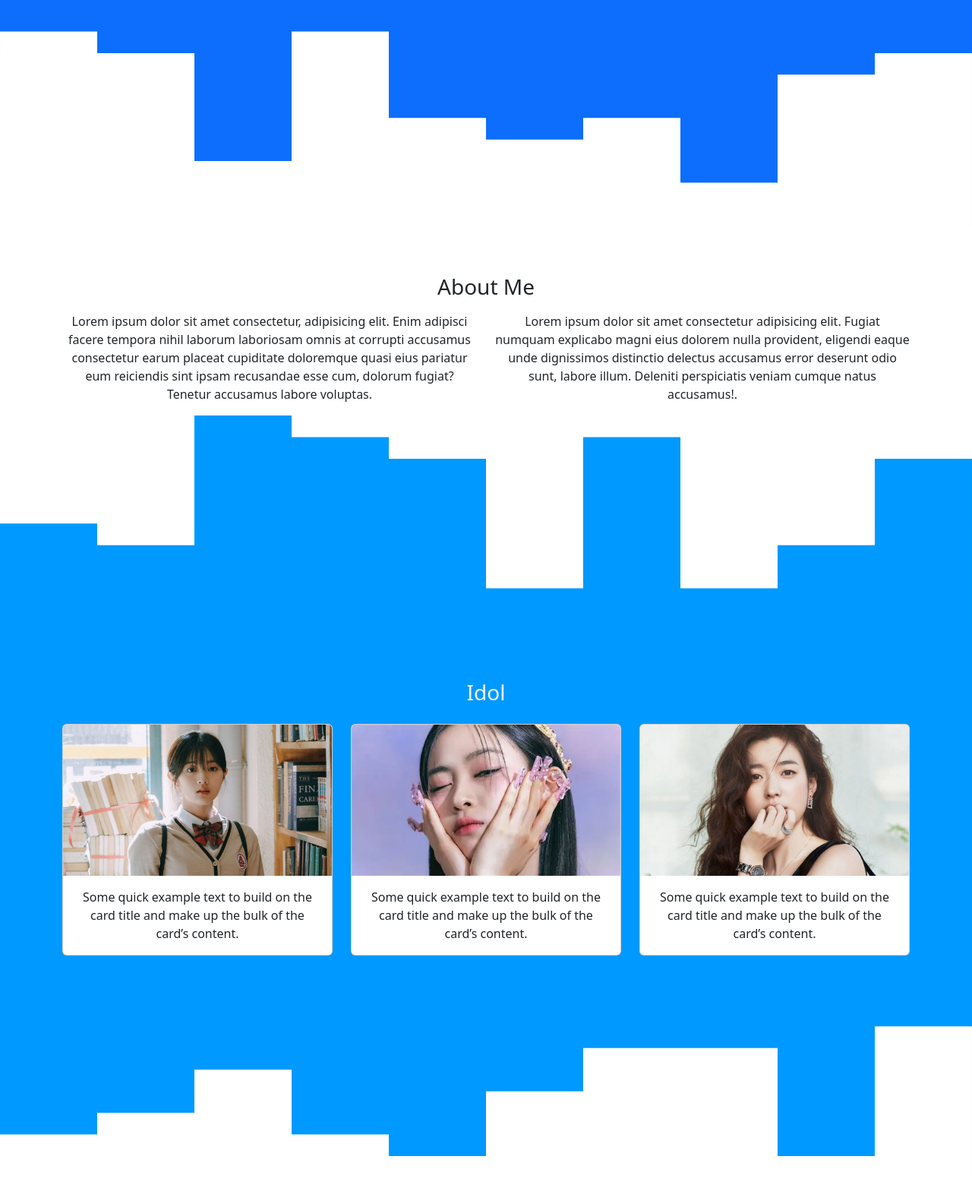
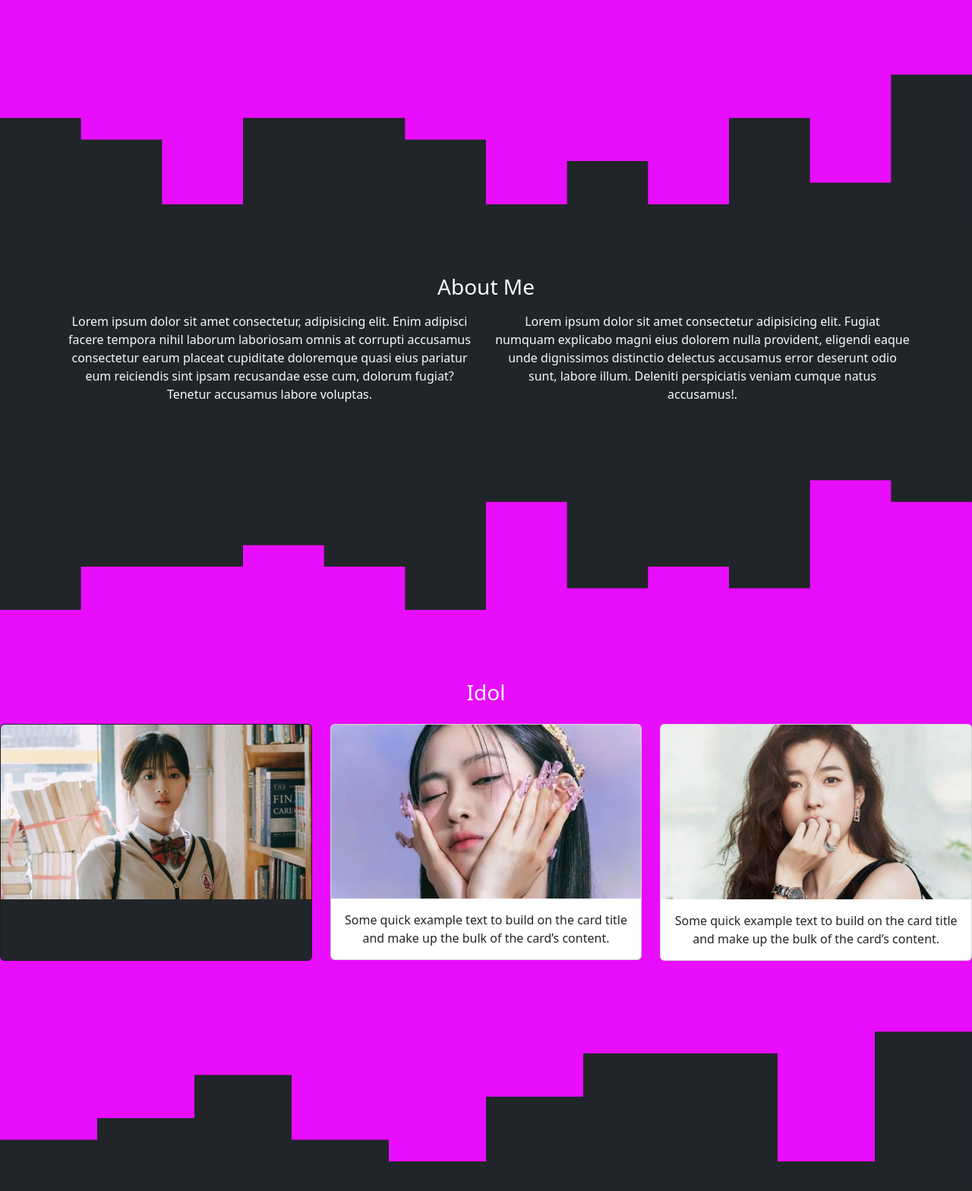
Before and after one commit to aqrmzar21/protofolio-v2, a plain HTML site: page index.html in a window 1280 px wide. Shown: the part 285-1853 px from the top of the page at 76% size. Drawn offline with nearby package versions, Linux system fonts and the light colour scheme.

Commit message:
ganti warna

```diff
--- a/index.html
+++ b/index.html
@@ -7,9 +7,9 @@
     <link rel="stylesheet" href="style.css" />
     <link href="https://cdn.jsdelivr.net/npm/bootstrap@5.3.7/dist/css/bootstrap.min.css" rel="stylesheet" integrity="sha384-LN+7fdVzj6u52u30Kp6M/trliBMCMKTyK833zpbD+pXdCLuTusPj697FH4R/5mcr" crossorigin="anonymous" />
   </head>
-  <body>
+  <body class="bg-dark">
     <!-- <h1 class="text-center">Hello, world!</h1> -->
-    <nav class="navbar navbar-expand-lg navbar-light bg-primary shadow-sm fixed-top">
+    <nav class="navbar navbar-expand-lg navbar-light shadow-sm fixed-top ungu" >
       <!-- <nav class="navbar navbar-expand-lg bg-body-tertiary"> -->
       <div class="container">
         <a class="navbar-brand text-light" href="#">My Protofolio</a>
@@ -28,21 +28,15 @@
     </nav>
     <!-- Akhir Nav -->
 
-    <section id="profil" class="jumbotron text-center text-light">
+    <section id="profil" class="jumbotron text-center text-light ungu">
       <img class="rounded-pill img-thumbnail" src="yeji-itzy.png" alt="My Profile" width="200px" />
       <h4 class="display-6">Aqram Alhidayatullah</h4>
       <p class="lead">Student | Desainer</p>
-      <svg xmlns="http://www.w3.org/2000/svg" viewBox="0 0 1440 320">
-        <path
-          fill="#ffffff"
-          fill-opacity="1"
-          d="M0,128L0,32L144,32L144,64L288,64L288,224L432,224L432,32L576,32L576,160L720,160L720,192L864,192L864,160L1008,160L1008,256L1152,256L1152,96L1296,96L1296,64L1440,64L1440,320L1296,320L1296,320L1152,320L1152,320L1008,320L1008,320L864,320L864,320L720,320L720,320L576,320L576,320L432,320L432,320L288,320L288,320L144,320L144,320L0,320L0,320Z"
-        ></path>
-      </svg>
+      <svg xmlns="http://www.w3.org/2000/svg" viewBox="0 0 1440 320"><path fill="#212529" fill-opacity="1" d="M0,96L0,160L120,160L120,192L240,192L240,288L360,288L360,160L480,160L480,160L600,160L600,192L720,192L720,288L840,288L840,224L960,224L960,288L1080,288L1080,160L1200,160L1200,256L1320,256L1320,96L1440,96L1440,320L1320,320L1320,320L1200,320L1200,320L1080,320L1080,320L960,320L960,320L840,320L840,320L720,320L720,320L600,320L600,320L480,320L480,320L360,320L360,320L240,320L240,320L120,320L120,320L0,320L0,320Z"></path></svg>
     </section>
     <!-- Jumbotroon -->
 
-    <section id="about">
+    <section id="about" class="bg-dark text-light">
       <div class="container text-center">
         <div class="row mb-2">
           <div class="col">
@@ -64,23 +58,17 @@
           </div>
         </div>
       </div>
-      <svg xmlns="http://www.w3.org/2000/svg" viewBox="0 0 1440 320">
-        <path
-          fill="#0099ff"
-          fill-opacity="1"
-          d="M0,160L0,160L144,160L144,192L288,192L288,0L432,0L432,32L576,32L576,64L720,64L720,256L864,256L864,32L1008,32L1008,256L1152,256L1152,192L1296,192L1296,64L1440,64L1440,320L1296,320L1296,320L1152,320L1152,320L1008,320L1008,320L864,320L864,320L720,320L720,320L576,320L576,320L432,320L432,320L288,320L288,320L144,320L144,320L0,320L0,320Z"
-        ></path>
-      </svg>
+      <svg xmlns="http://www.w3.org/2000/svg" viewBox="0 0 1440 320"><path fill="#e90dfd" fill-opacity="1" d="M0,64L0,288L120,288L120,224L240,224L240,224L360,224L360,192L480,192L480,224L600,224L600,288L720,288L720,128L840,128L840,256L960,256L960,224L1080,224L1080,256L1200,256L1200,96L1320,96L1320,128L1440,128L1440,320L1320,320L1320,320L1200,320L1200,320L1080,320L1080,320L960,320L960,320L840,320L840,320L720,320L720,320L600,320L600,320L480,320L480,320L360,320L360,320L240,320L240,320L120,320L120,320L0,320L0,320Z"></path></svg>
     </section>
 
-    <section id="project" class="text-center justify-content-between text-light" style="background-color: #0099ff">
-      <div class="container">
+    <section id="project" class="text-center text-light ungu"
+      <div class="container justify-content-center">
         <div class="row mb-3">
           <div class="col"><h3>Idol</h3></div>
         </div>
         <div class="row">
           <div class="col-md-4">
-            <div class="card mb-2">
+            <div class="card mb-2 bg-dark">
               <img src="shin-eun.png" class="card-img-top" alt="..." />
               <div class="card-body">
                 <p class="card-text">Some quick example text to build on the card title and make up the bulk of the card’s content.</p>
@@ -107,14 +95,14 @@
       </div>
       <svg xmlns="http://www.w3.org/2000/svg" viewBox="0 0 1440 320">
         <path
-          fill="#ffffff"
+          fill="#212529"
           fill-opacity="1"
           d="M0,160L0,256L144,256L144,224L288,224L288,160L432,160L432,256L576,256L576,288L720,288L720,192L864,192L864,128L1008,128L1008,128L1152,128L1152,288L1296,288L1296,96L1440,96L1440,320L1296,320L1296,320L1152,320L1152,320L1008,320L1008,320L864,320L864,320L720,320L720,320L576,320L576,320L432,320L432,320L288,320L288,320L144,320L144,320L0,320L0,320Z"
         ></path>
       </svg>
     </section>
 
-    <section id="contact">
+    <section id="contact" class="bg-dark text-light">
       <div class="container">
         <div class="row mb-3 justify-content-center text-center">
           <div class="col-md-6"><h3>Contact Me</h3></div>
@@ -132,7 +120,7 @@
                 <!-- <div id="emailHelp" class="form-text">We'll never share your email with anyone else.</div> -->
               </div>
               <div class="mb-3">
-                <label for="namaTextarea1" class="form-label">Pesab</label>
+                <label for="namaTextarea1" class="form-label">Pesan</label>
                 <textarea class="form-control" id="namaTextarea1" rows="3"></textarea>
               </div>
               <button type="submit" class="btn btn-primary">Submit</button>
@@ -140,16 +128,10 @@
           </div>
         </div>
       </div>
-      <svg xmlns="http://www.w3.org/2000/svg" viewBox="0 0 1440 320">
-        <path
-          fill="#0d6efd"
-          fill-opacity="1"
-          d="M0,96L0,128L144,128L144,96L288,96L288,160L432,160L432,32L576,32L576,224L720,224L720,128L864,128L864,128L1008,128L1008,192L1152,192L1152,224L1296,224L1296,64L1440,64L1440,320L1296,320L1296,320L1152,320L1152,320L1008,320L1008,320L864,320L864,320L720,320L720,320L576,320L576,320L432,320L432,320L288,320L288,320L144,320L144,320L0,320L0,320Z"
-        ></path>
-      </svg>
+      <svg xmlns="http://www.w3.org/2000/svg" viewBox="0 0 1440 320"><path fill="#e90dfd" fill-opacity="1" d="M0,64L0,160L120,160L120,128L240,128L240,96L360,96L360,192L480,192L480,128L600,128L600,288L720,288L720,288L840,288L840,32L960,32L960,160L1080,160L1080,96L1200,96L1200,192L1320,192L1320,160L1440,160L1440,320L1320,320L1320,320L1200,320L1200,320L1080,320L1080,320L960,320L960,320L840,320L840,320L720,320L720,320L600,320L600,320L480,320L480,320L360,320L360,320L240,320L240,320L120,320L120,320L0,320L0,320Z"></path></svg>
     </section>
 
-    <footer class="bg-primary text-light text-center pb-4">
+    <footer class="ungu text-light text-center pb-4">
       <p>Created with punch by <b>Aqram Alhidyatullah</b></p>
     </footer>
     <script src="https://cdn.jsdelivr.net/npm/bootstrap@5.3.7/dist/js/bootstrap.bundle.min.js" integrity="sha384-ndDqU0Gzau9qJ1lfW4pNLlhNTkCfHzAVBReH9diLvGRem5+R9g2FzA8ZGN954O5Q" crossorigin="anonymous"></script>
--- a/style.css
+++ b/style.css
@@ -8,5 +8,5 @@ section {
 }
 
 .ungu {
-  background-color: purple;
+  background-color: #e90dfd;
 }
```
